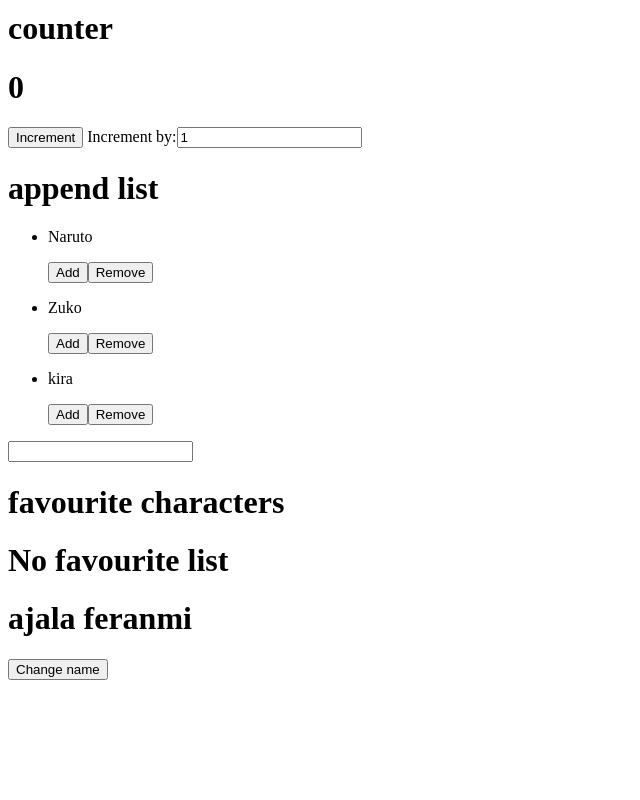
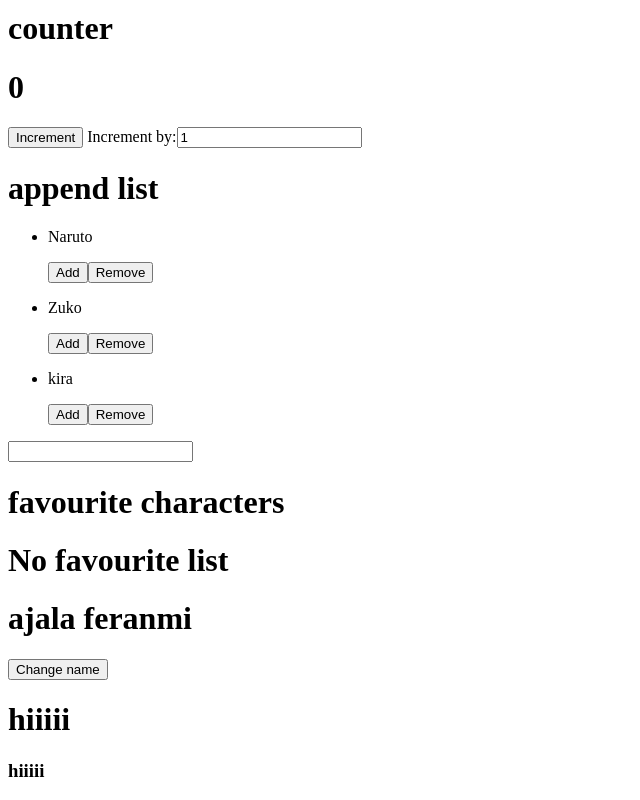
Before and after one commit to Eranmonnie/vue, a Vue app: page / in a window 1280 px wide. Shown: the part 285-1085 px from the top of the page, without its empty margins (0-640 px from the left). Before the commit the page ends 973 px from the top, so only its background shows below. Built offline with nearby package versions, Linux system fonts and the light colour scheme.

Commit message:
implement clot feature in new component 'slotproject'

```diff
--- a/src/App.vue
+++ b/src/App.vue
@@ -2,11 +2,13 @@
 import Counter from "./components/counter.vue"
 import list from "./components/list.vue"
 import name from "./components/name.vue"
+import slotproject from "./components/slotproject.vue"
 export default{
   components:{
     Counter,
     list,
     name,
+    slotproject,
   },
 
 data:()=>{
@@ -80,4 +82,14 @@ computed:{
 
 <name  :name="name" @changename="changenameto"/>
 
+<slotproject>
+  <template v-slot:case>
+  hiiiii
+  </template>
+
+  <template v-slot:case2>
+  hiiiii
+  </template>
+</slotproject>
+
 </template>
--- /dev/null
+++ b/src/components/slotproject.vue
@@ -0,0 +1,16 @@
+<script>
+export default{
+
+}
+</script>
+
+<template>
+<div class="textandbutton">
+    <h1>
+        <slot name="case"> </slot>
+    </h1>
+    <h3>
+        <slot name="case2"> </slot>
+    </h3>
+</div>
+</template>
```
